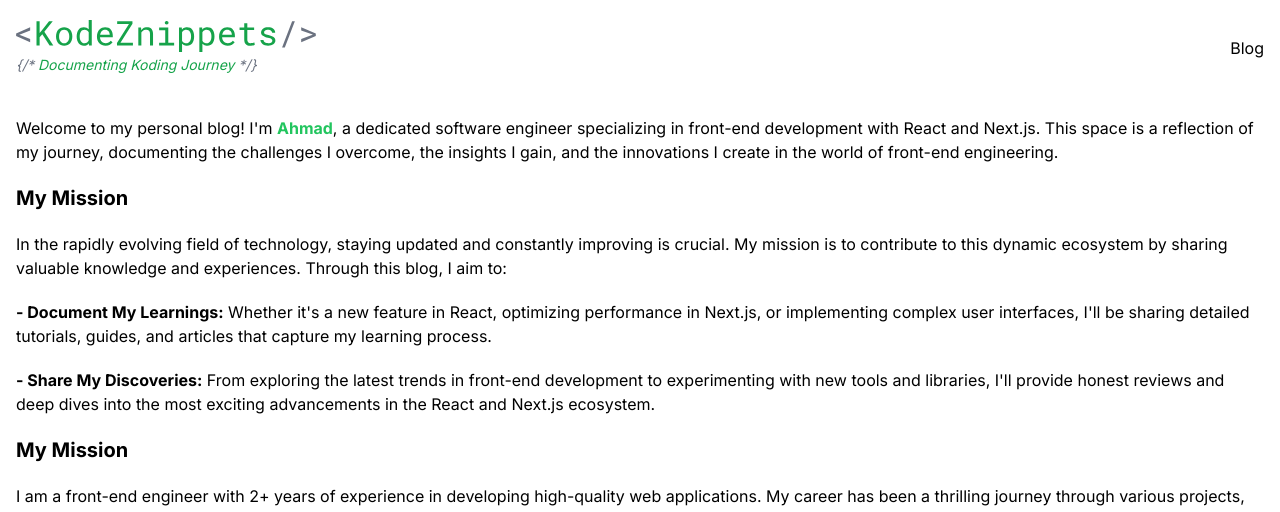
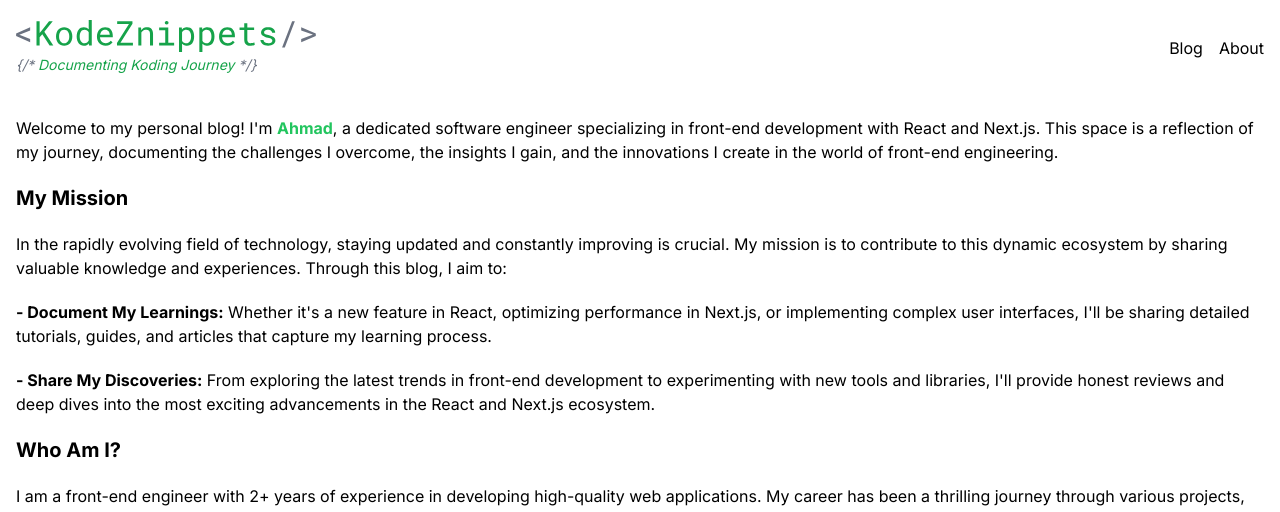
Before and after one commit to ahmad-bsh/kz, a Next.js app: page /about in a window 1280 px wide. Shown: the top 512 px of the page. Built offline with nearby package versions, Linux system fonts and the light colour scheme.

Commit message:
add about in header and mobile menu

```diff
--- a/src/app/about/page.tsx
+++ b/src/app/about/page.tsx
@@ -42,7 +42,7 @@ function About() {
         </p>
       </section>
       <section className="space-y-5 mt-5">
-        <div className="text-xl font-bold">My Mission</div>
+        <div className="text-xl font-bold">Who Am I?</div>
 
         <p>
           I am a front-end engineer with 2+ years of experience in developing
--- a/src/components/Header/Header.tsx
+++ b/src/components/Header/Header.tsx
@@ -43,10 +43,21 @@ export function SheetSide() {
                 <KodeZnippets width={200} />
               </Link>
             </SheetTitle>
-            <SheetDescription className="!mt-8">
-              <Link href="/blog" onClick={() => setOpen(false)}>
-                <div className="hover:bg-green-50 p-2 rounded-sm">Blog</div>
-              </Link>
+            <SheetDescription className="!mt-8 space-y-5">
+              <div>
+                <Link href="/blog" onClick={() => setOpen(false)}>
+                  <span className="hover:bg-green-50 p-2 rounded-sm text-black">
+                    Blog
+                  </span>
+                </Link>
+              </div>
+              <div>
+                <Link href="/about" onClick={() => setOpen(false)}>
+                  <span className="hover:bg-green-50 p-2 rounded-sm text-black">
+                    About
+                  </span>
+                </Link>
+              </div>
             </SheetDescription>
           </SheetHeader>
         </div>
@@ -90,6 +101,12 @@ function Header() {
           <Link href={"/blog"} className="hover:text-green-600 hover:underline">
             Blog
           </Link>
+          <Link
+            href={"/about"}
+            className="hover:text-green-600 hover:underline"
+          >
+            About
+          </Link>
         </div>
       </div>
     </div>
```
